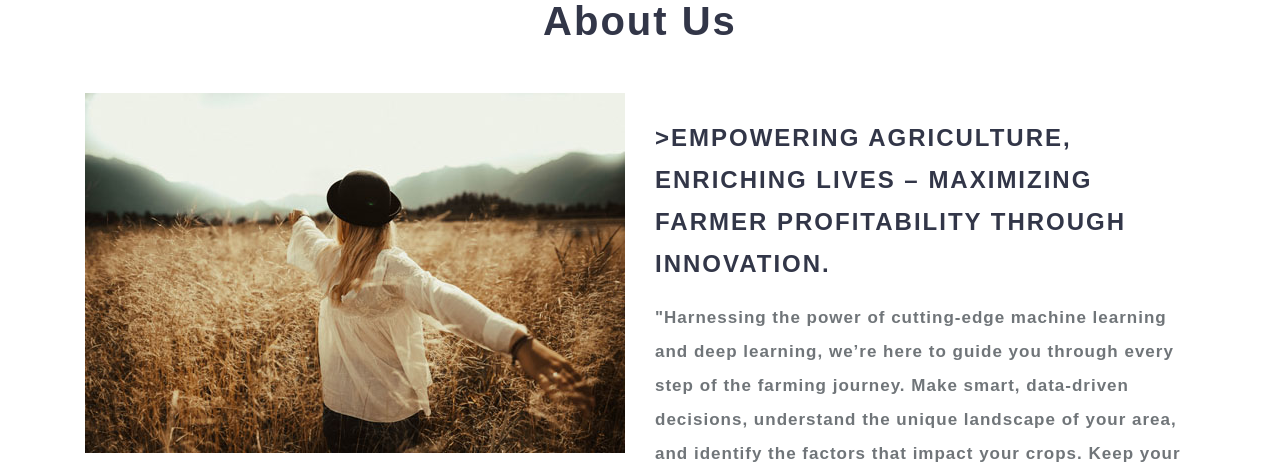
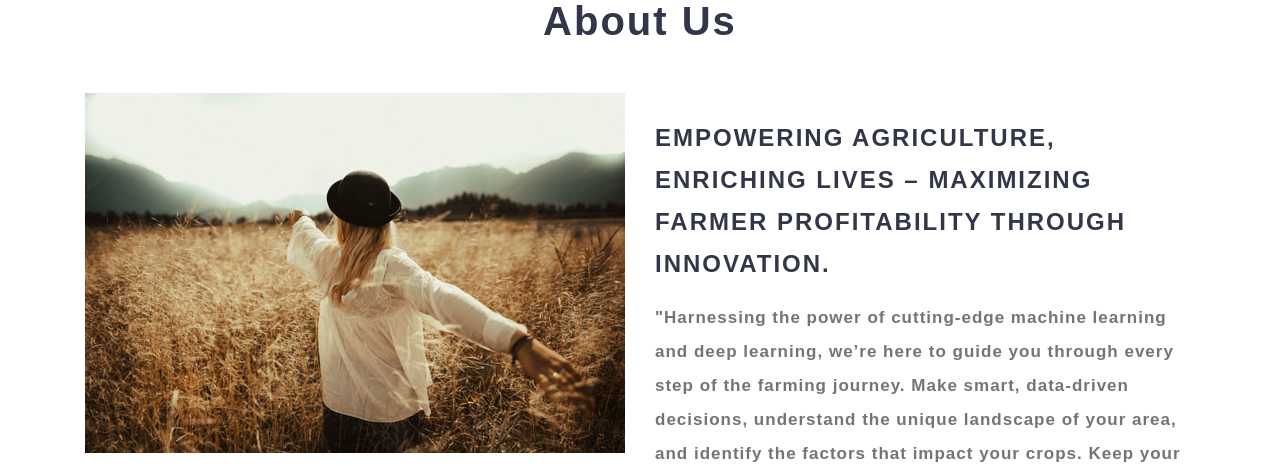
Before and after one commit to Riya-jalan/PlantPulse, a Flask app: page / in a window 1280 px wide. Shown: the part 876-1342 px from the top of the page. Run offline with Flask 3, Linux system fonts and the light colour scheme; parts of the project's set-up code (start-up, migrations or seed data) failed here and were passed over; some libraries are stand-ins or nearby versions; some web fonts are replaced.

Commit message:
small change

```diff
--- a/APP/templates/index.html
+++ b/APP/templates/index.html
@@ -35,7 +35,7 @@
 				<img src="{{ url_for('static', filename='images/core.jpg') }}" class="img-fluid" alt="" />
 			</div>
 			<div class="col-lg-6 core-right">
-				<h3 class="mt-4">>Empowering Agriculture, Enriching Lives – Maximizing Farmer Profitability Through Innovation.</h3>
+				<h3 class="mt-4">Empowering Agriculture, Enriching Lives – Maximizing Farmer Profitability Through Innovation.</h3>
 				<p class="mt-3"> "Harnessing the power of cutting-edge machine learning and deep learning, we’re here to guide you through every step of the farming journey.
 					Make smart, data-driven decisions, understand the unique landscape of your area, and identify the factors that impact your crops.
 					Keep your crops healthy and thriving, ensuring a bountiful, rewarding harvest!"</p>
```
